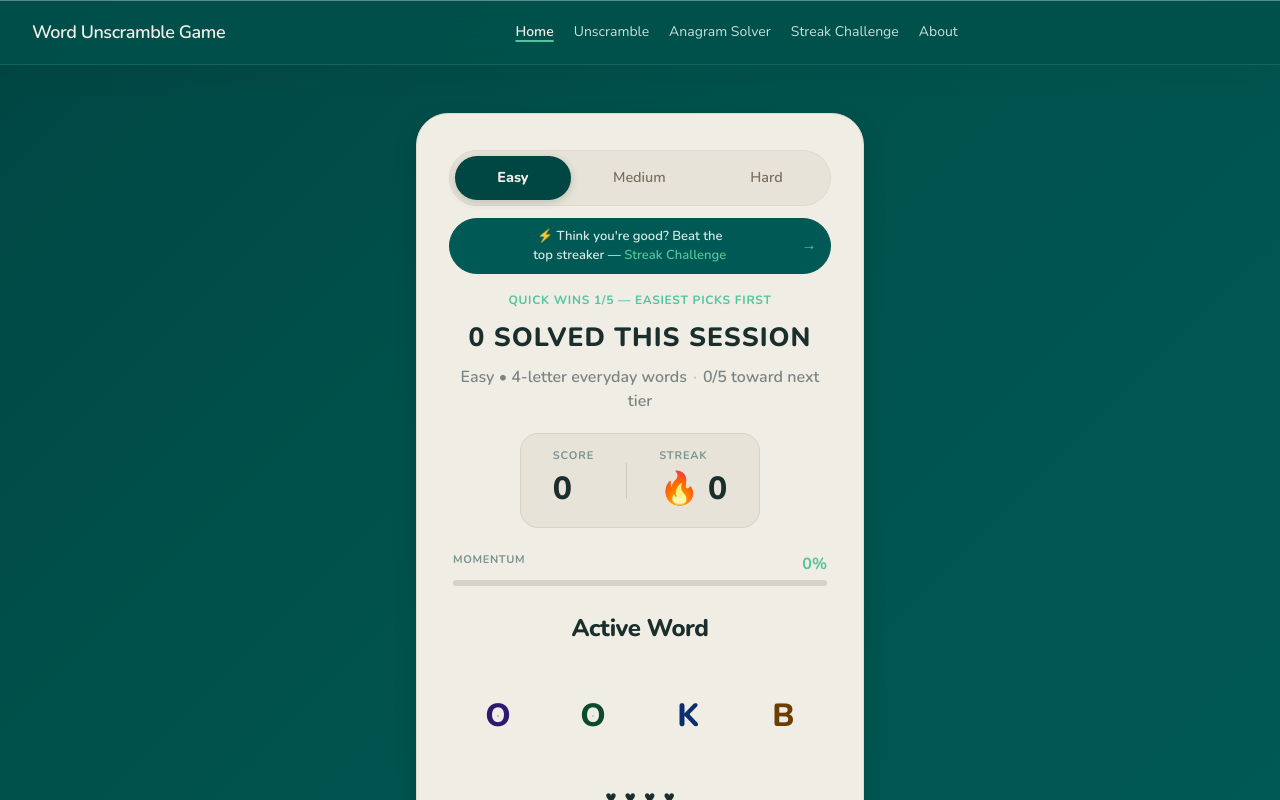
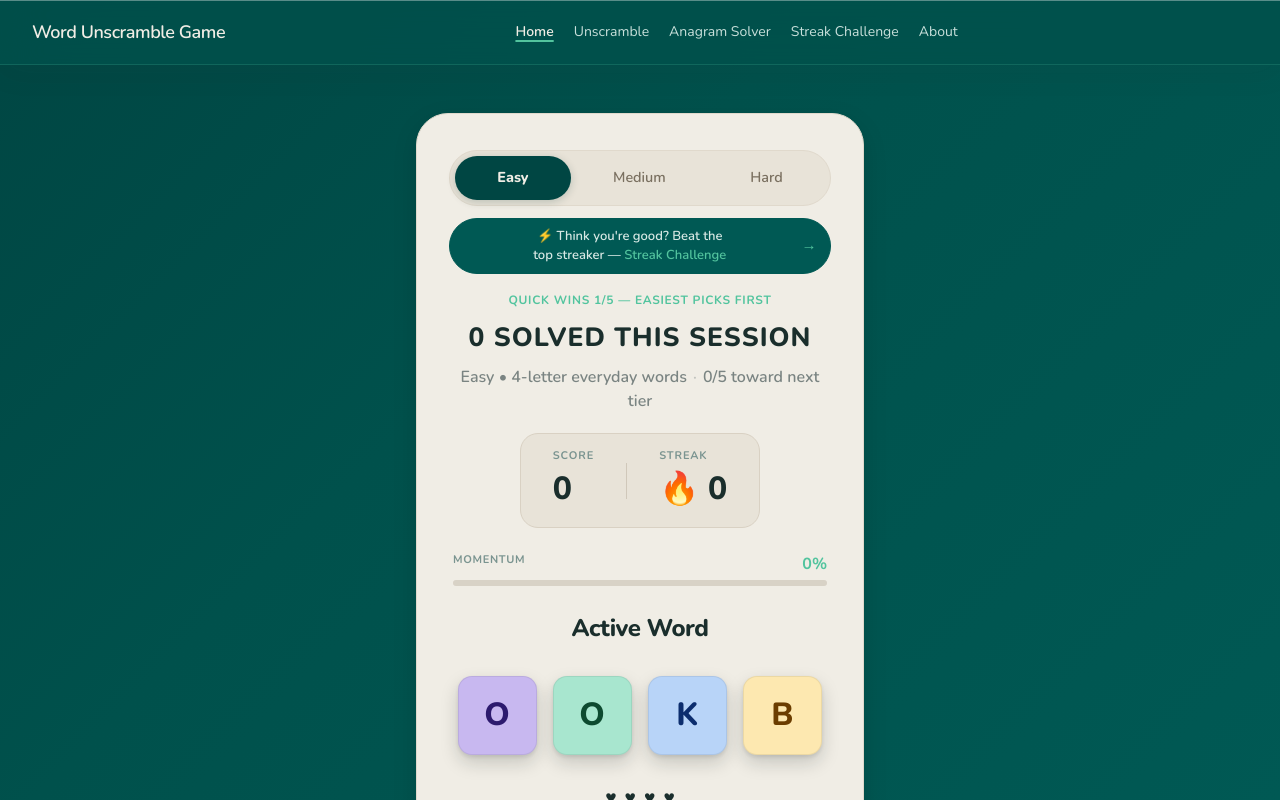
Before and after one commit to muhammadkhanali2007-boop/Scrambledaily, a Next.js app: page / in a window 1280 px wide. Shown: the top 800 px of the page. Built offline with nearby package versions, Linux system fonts and the light colour scheme.

Commit message:
colour update

```diff
--- a/src/app/layout.tsx
+++ b/src/app/layout.tsx
@@ -43,6 +43,9 @@ export const metadata: Metadata = {
     "WordUnscrambleGame",
   ],
   authors: [{ name: "WordUnscrambleGame" }],
+  icons: {
+    icon: "/favicon.svg",
+  },
   openGraph: {
     title: "WordUnscrambleGame - Word Scramble Game",
     description:
--- a/src/app/page.tsx
+++ b/src/app/page.tsx
@@ -1,6 +1,5 @@
 import { Footer } from "@/components/Footer";
 import { WordGameExperience } from "@/components/word-game/WordGameExperience";
-import "@/styles/home-game.css";
 import "@/styles/home-seo-article.css";
 import "@/styles/streak-seo-article.css";
 
--- a/src/components/word-game/WordGameExperience.tsx
+++ b/src/components/word-game/WordGameExperience.tsx
@@ -22,6 +22,7 @@ import {
   PROGRESS_TO_NEXT_LEVEL,
 } from "@/lib/word-game";
 import "@/styles/word-game.css";
+import "@/styles/home-game.css";
 
 type StartResponse = {
   gameId: string;
@@ -753,7 +754,7 @@ export function WordGameExperience() {
                   <HardModeTipDisplay tip={hintTip} />
                 ) : (
                   <div
-                    className="wg-hint-box mb-4 flex items-start gap-2 text-left text-sm leading-snug text-[var(--text-primary)]"
+                    className="wg-hint-box mb-4 flex items-start gap-2 text-left text-sm leading-snug"
                     role="status"
                     aria-label="Hint"
                   >
--- a/src/styles/home-game.css
+++ b/src/styles/home-game.css
@@ -178,6 +178,26 @@
   font-weight: 600;
 }
 
+/* Wrong-answer hint on light card: dark box needs light text (not --text-primary). */
+.wg-home .wg-hint-box,
+.wg-home .wg-hint-box span {
+  color: #e8f0ee;
+}
+
+.wg-home .wg-tip-block,
+.wg-home .wg-tip-title {
+  color: #f0ede5;
+}
+
+.wg-home .wg-tip-body {
+  color: #c8e0db;
+}
+
+.wg-home .wg-tip-label,
+.wg-home .wg-hint-dot {
+  color: #52c49e;
+}
+
 .wg-home .stat-divider {
   width: 1px;
   height: 2.25rem;
@@ -247,70 +267,145 @@
 .wg-home .wg-tile-face--front {
   font-size: clamp(1.65rem, 3.8vw, 2rem);
   font-weight: 800;
-  border-radius: 14px;
-  border: 1px solid rgba(0, 0, 0, 0.07);
-  box-shadow:
-    0 8px 18px rgba(19, 30, 28, 0.18),
-    0 2px 4px rgba(19, 30, 28, 0.1);
+  border: none;
+  border-radius: inherit;
+  box-shadow: none;
+  background: transparent !important;
   display: flex;
   align-items: center;
   justify-content: center;
   line-height: 1;
   opacity: 1;
-  background-clip: padding-box;
 }
 
-/* Home page scrambled letters: same multicolor tile look as Streak. */
-.wg-home .wg-tiles .wg-tile:nth-child(8n + 1) .wg-tile-face--front {
-  background: #c8b8f0 !important;
-  color: #2d1a6e;
+/*
+ * Home multicolor tiles — match Streak Challenge: color the tile button
+ * (sized box), not only the inner face layer.
+ */
+.wg-home .wg-tiles > .wg-tile:nth-child(8n + 1) {
+  background-color: #c8b8f0;
+  border: 1px solid rgba(0, 0, 0, 0.07);
+  box-shadow:
+    0 8px 18px rgba(19, 30, 28, 0.18),
+    0 2px 4px rgba(19, 30, 28, 0.1);
 }
 
-.wg-home .wg-tiles .wg-tile:nth-child(8n + 2) .wg-tile-face--front {
-  background: #a8e6cf !important;
-  color: #0d4a30;
+.wg-home .wg-tiles > .wg-tile:nth-child(8n + 1) .wg-tile-face--front {
+  color: #2d1a6e !important;
 }
 
-.wg-home .wg-tiles .wg-tile:nth-child(8n + 3) .wg-tile-face--front {
-  background: #b8d4f8 !important;
-  color: #0c2d6e;
+.wg-home .wg-tiles > .wg-tile:nth-child(8n + 2) {
+  background-color: #a8e6cf;
+  border: 1px solid rgba(0, 0, 0, 0.07);
+  box-shadow:
+    0 8px 18px rgba(19, 30, 28, 0.18),
+    0 2px 4px rgba(19, 30, 28, 0.1);
 }
 
-.wg-home .wg-tiles .wg-tile:nth-child(8n + 4) .wg-tile-face--front {
-  background: #fde8b0 !important;
-  color: #6b3d00;
+.wg-home .wg-tiles > .wg-tile:nth-child(8n + 2) .wg-tile-face--front {
+  color: #0d4a30 !important;
 }
 
-.wg-home .wg-tiles .wg-tile:nth-child(8n + 5) .wg-tile-face--front {
-  background: #f9c6d0 !important;
-  color: #6b1a2a;
+.wg-home .wg-tiles > .wg-tile:nth-child(8n + 3) {
+  background-color: #b8d4f8;
+  border: 1px solid rgba(0, 0, 0, 0.07);
+  box-shadow:
+    0 8px 18px rgba(19, 30, 28, 0.18),
+    0 2px 4px rgba(19, 30, 28, 0.1);
 }
 
-.wg-home .wg-tiles .wg-tile:nth-child(8n + 6) .wg-tile-face--front {
-  background: #c8e6c9 !important;
-  color: #1b5e20;
+.wg-home .wg-tiles > .wg-tile:nth-child(8n + 3) .wg-tile-face--front {
+  color: #0c2d6e !important;
 }
 
-.wg-home .wg-tiles .wg-tile:nth-child(8n + 7) .wg-tile-face--front {
-  background: #ffe0b2 !important;
-  color: #6d3a00;
+.wg-home .wg-tiles > .wg-tile:nth-child(8n + 4) {
+  background-color: #fde8b0;
+  border: 1px solid rgba(0, 0, 0, 0.07);
+  box-shadow:
+    0 8px 18px rgba(19, 30, 28, 0.18),
+    0 2px 4px rgba(19, 30, 28, 0.1);
 }
 
-.wg-home .wg-tiles .wg-tile:nth-child(8n) .wg-tile-face--front {
-  background: #e1bee7 !important;
-  color: #4a1460;
+.wg-home .wg-tiles > .wg-tile:nth-child(8n + 4) .wg-tile-face--front {
+  color: #6b3d00 !important;
 }
 
-.wg-home .wg-tile:not(:disabled):hover .wg-tile-face--front {
+.wg-home .wg-tiles > .wg-tile:nth-child(8n + 5) {
+  background-color: #f9c6d0;
+  border: 1px solid rgba(0, 0, 0, 0.07);
+  box-shadow:
+    0 8px 18px rgba(19, 30, 28, 0.18),
+    0 2px 4px rgba(19, 30, 28, 0.1);
+}
+
+.wg-home .wg-tiles > .wg-tile:nth-child(8n + 5) .wg-tile-face--front {
+  color: #6b1a2a !important;
+}
+
+.wg-home .wg-tiles > .wg-tile:nth-child(8n + 6) {
+  background-color: #c8e6c9;
+  border: 1px solid rgba(0, 0, 0, 0.07);
+  box-shadow:
+    0 8px 18px rgba(19, 30, 28, 0.18),
+    0 2px 4px rgba(19, 30, 28, 0.1);
+}
+
+.wg-home .wg-tiles > .wg-tile:nth-child(8n + 6) .wg-tile-face--front {
+  color: #1b5e20 !important;
+}
+
+.wg-home .wg-tiles > .wg-tile:nth-child(8n + 7) {
+  background-color: #ffe0b2;
+  border: 1px solid rgba(0, 0, 0, 0.07);
+  box-shadow:
+    0 8px 18px rgba(19, 30, 28, 0.18),
+    0 2px 4px rgba(19, 30, 28, 0.1);
+}
+
+.wg-home .wg-tiles > .wg-tile:nth-child(8n + 7) .wg-tile-face--front {
+  color: #6d3a00 !important;
+}
+
+.wg-home .wg-tiles > .wg-tile:nth-child(8n) {
+  background-color: #e1bee7;
+  border: 1px solid rgba(0, 0, 0, 0.07);
+  box-shadow:
+    0 8px 18px rgba(19, 30, 28, 0.18),
+    0 2px 4px rgba(19, 30, 28, 0.1);
+}
+
+.wg-home .wg-tiles > .wg-tile:nth-child(8n) .wg-tile-face--front {
+  color: #4a1460 !important;
+}
+
+.wg-home .wg-tiles > .wg-tile {
+  border-radius: 14px;
+  overflow: hidden;
+}
+
+/* Keep multicolor when a tile is selected (ring only, not flat mint overlay). */
+.wg-home .wg-tiles > .wg-tile.wg-tile--selected {
+  box-shadow: 0 0 0 2px var(--luxe-focus-ring);
+}
+
+.wg-home .wg-tiles > .wg-tile.wg-tile--selected .wg-tile-face--front {
+  background: transparent !important;
+  border-color: transparent;
+  box-shadow: none;
+}
+
+.wg-home .wg-tile:not(:disabled):hover {
   transform: translateY(-2px);
 }
 
-.wg-home .wg-tile:not(:disabled):active .wg-tile-face--front {
+.wg-home .wg-tile:not(:disabled):active {
   transform: translateY(0);
 }
 
-.wg-home .wg-tiles--revealed .wg-tile-face--front {
-  border-color: var(--luxe-accent-mid);
+.wg-home .wg-tiles--revealed > .wg-tile {
+  box-shadow:
+    0 8px 18px rgba(19, 30, 28, 0.18),
+    0 2px 4px rgba(19, 30, 28, 0.1);
 }
 
 .wg-home .wg-tiles--revealed .wg-tile:disabled {
@@ -410,3 +505,23 @@
   font-weight: 800;
   letter-spacing: 0.02em;
 }
+
+/* Streak answer input: dark field needs light typed text (not card --wg-text). */
+.wg-root .wg-card .wg-streak-view .wg-streak-input {
+  color: #f9fafb !important;
+  -webkit-text-fill-color: #f9fafb;
+  font-family: var(--font-inter), ui-sans-serif, system-ui, sans-serif;
+  font-weight: 600;
+  caret-color: #ffffff;
+  background: #003835;
+}
+
+.wg-root .wg-card .wg-streak-view .wg-streak-input::placeholder {
+  color: #8ab5af !important;
+  font-weight: 500;
+}
+
+.wg-root .wg-card .wg-streak-view .wg-streak-input:focus {
+  color: #f9fafb !important;
+  -webkit-text-fill-color: #f9fafb;
+}
--- a/src/styles/word-game.css
+++ b/src/styles/word-game.css
@@ -451,19 +451,22 @@ html.dark .wg-header {
 .wg-hint-box {
   margin-bottom: 1rem;
   border-radius: var(--wg-radius-md);
-  border: 1px solid var(--wg-border);
+  border: 1px solid rgba(82, 196, 158, 0.28);
   background: var(--wg-surface-2);
   padding: 0.75rem 1rem;
+  color: #e8f0ee;
+  box-shadow: 0 4px 14px rgba(0, 25, 22, 0.2);
   animation: wg-hint-fade 0.28s ease-out;
 }
 
 .wg-tip-block {
   border-radius: var(--luxe-radius-lg);
-  border: 1px solid var(--wg-border);
+  border: 1px solid rgba(82, 196, 158, 0.28);
   background: var(--wg-surface-2);
   padding: 1rem 1.125rem;
+  color: #e8f0ee;
+  box-shadow: 0 4px 14px rgba(0, 25, 22, 0.2);
   animation: wg-hint-fade 0.35s ease-out;
-  box-shadow: var(--wg-shadow-sm);
 }
 
 .wg-tip-label {
@@ -484,14 +487,14 @@ html.dark .wg-header {
   font-weight: 600;
   letter-spacing: 0.01em;
   line-height: 1.35;
-  color: var(--wg-text);
+  color: #f0ede5;
 }
 
 .wg-tip-body {
   margin: 0 0 0.5rem;
   font-size: 0.875rem;
   line-height: 1.55;
-  color: var(--wg-text-muted);
+  color: #c8e0db;
 }
 
 .wg-tip-body:last-child {
@@ -499,7 +502,7 @@ html.dark .wg-header {
 }
 
 .wg-hint-dot {
-  color: var(--wg-accent-blue);
+  color: #52c49e;
   font-size: 0.55rem;
   line-height: 1.6;
 }
@@ -1082,7 +1085,23 @@ html.dark .wg-btn-primary {
   color: var(--wg-danger);
 }
 
+.wg-streak-view .wg-streak-input {
+  color: #f9fafb;
+  font-weight: 600;
+  caret-color: #ffffff;
+  background: var(--wg-surface-2);
+  -webkit-text-fill-color: #f9fafb;
+}
+
+.wg-streak-view .wg-streak-input::placeholder {
+  color: #8ab5af;
+  font-weight: 500;
+  opacity: 1;
+}
+
 .wg-streak-view .wg-streak-input:focus {
+  color: #f9fafb;
+  -webkit-text-fill-color: #f9fafb;
   border-color: var(--accent-primary);
   box-shadow: 0 0 0 2px var(--accent-primary);
 }
```
Also changed, not shown: public/favicon.svg (added).
